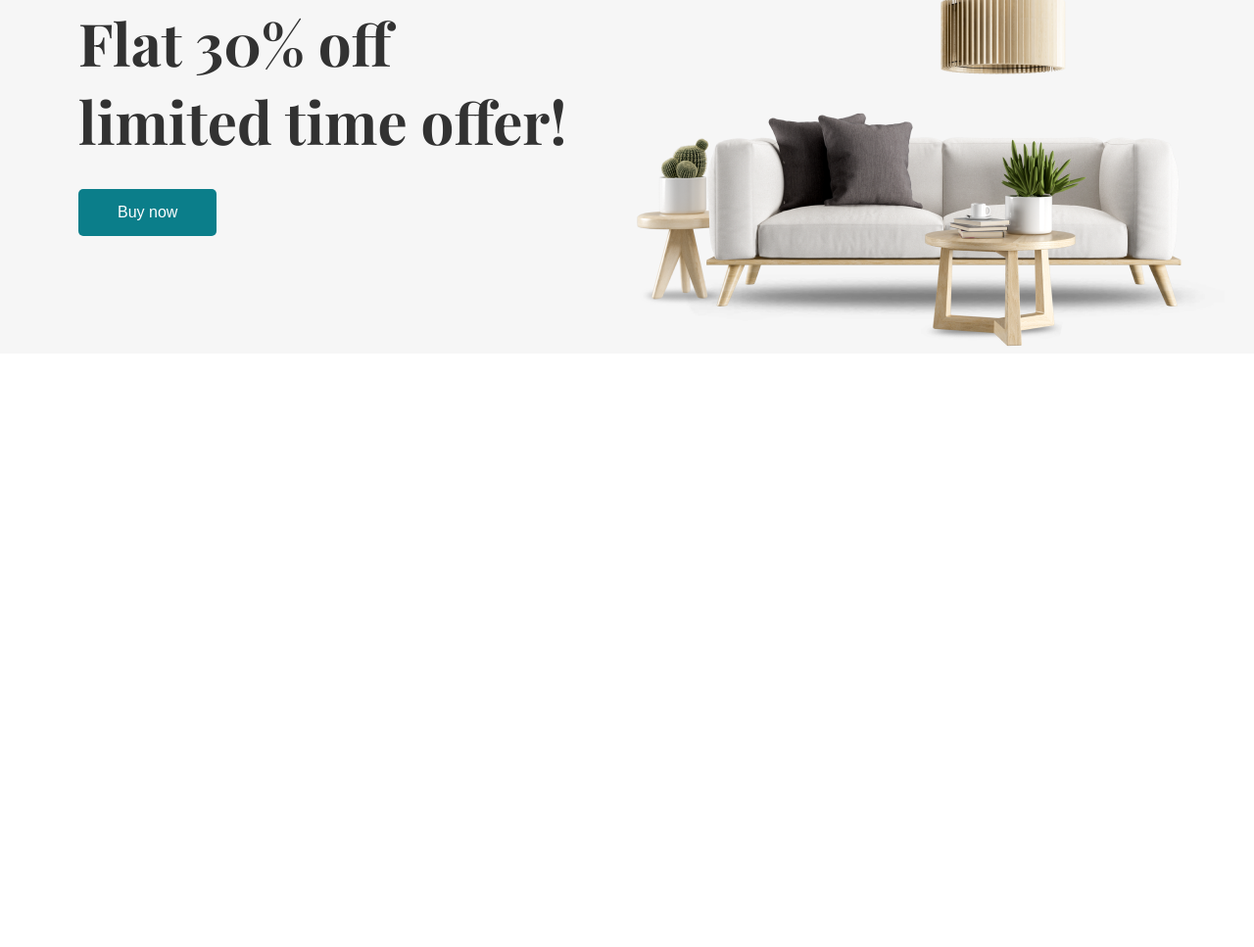
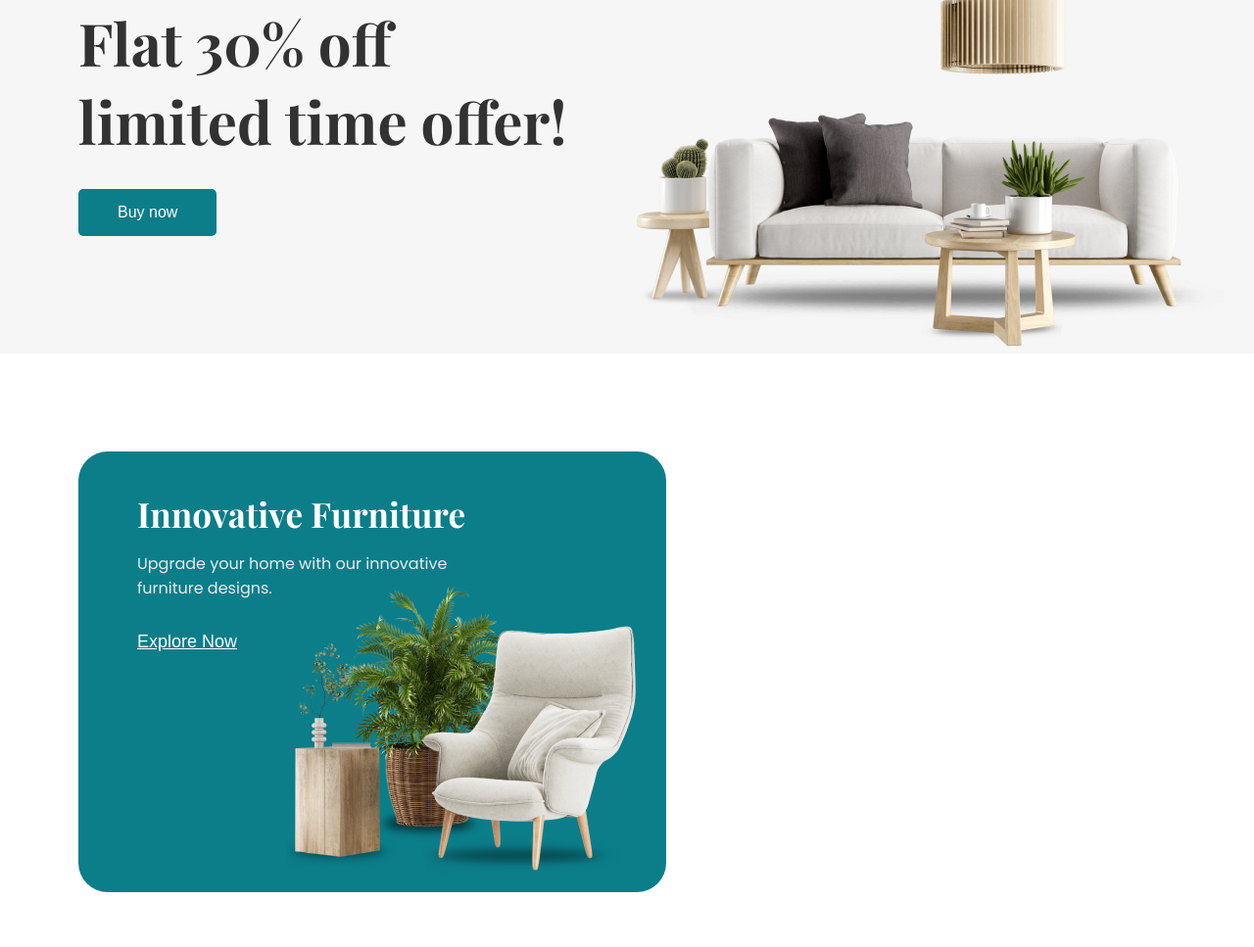
Before and after one commit to CoderCat010/Couchly-Furniture, a plain HTML site: page index.html in a window 1280 px wide. Shown: the part 2447-3414 px from the top of the page at 98% size. Before the commit the page ends 2908 px from the top, so only its background shows below. Drawn offline with nearby package versions, Linux system fonts and the light colour scheme; a web font is replaced by a local one.

Commit message:
aaded section 4 primary category styles

```diff
--- a/index.html
+++ b/index.html
@@ -244,6 +244,29 @@
         </section>
 
 
+        <!--!section4 -->
+        <section class="section4">
+                        <!--
+            primary category container
+            -->
+            <div class="selling-furniture-container">
+                <!--?section4 title container -->
+                <h1>Innovative Furniture</h1>
+
+                <!--? section4 img container -->
+                <div class="section4-img-container">
+                    <div>
+                        <p>Upgrade your home with our innovative <br> furniture designs.</p>
+                        <button style="background: none; border: none; font-size: 18px; text-decoration: underline; color: #fff;">Explore Now</button>
+                    </div>
+                    <img src="./imges/Group-9481.png" alt="">
+                </div>
+            </div>
+
+
+
+        </section>
+
 
 
 
--- a/style.css
+++ b/style.css
@@ -263,7 +263,6 @@
 /*
 ========SECTION PART3========
 */
-
 .section3{
    margin: 100px 0;
    background-color: #F6F6F6;
@@ -291,3 +290,42 @@
    color: #ffffff;
    border-radius: 5px;
 }
+
+
+/*
+========SECTION PART3========
+*/
+.section4{
+   /* display: flex;
+   justify-content: center;
+   gap: 50px; */
+   margin: 100px 80px;
+}
+
+.selling-furniture-container{
+   background-color: #0B7E8A;
+   padding: 40px 60px;
+   width: 600px;
+   height: 450px;
+   border-radius: 30px;
+}
+
+.selling-furniture-container h1{
+   font-family: "Playfair Display", serif;
+   font-size: 35px;
+   font-family: 100;
+   color: #FFFFFF;
+}
+
+.selling-furniture-container p{
+   font-size: 16px;
+   color: #ececec;
+   padding: 15px 0 30px 0;
+}
+
+.section4-img-container img{
+   display: flex;
+   position: relative;
+   top: -70px;
+   left: 150px;
+}
```
